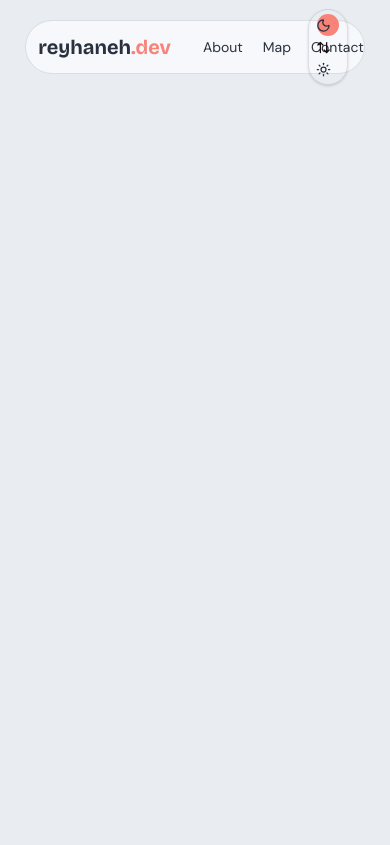
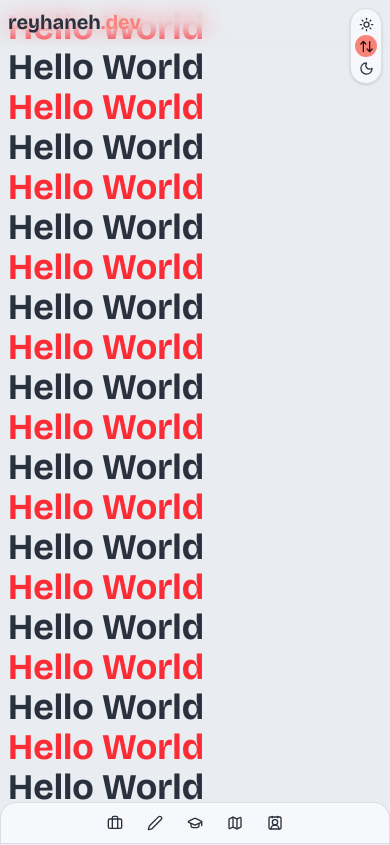
Before and after one commit to reyhaneh-k/reyhaneh.dev, a React (Vite) app: page / in a window 390 px wide. Shown: the top 845 px of the page. Built offline with nearby package versions, Linux system fonts and the light colour scheme.

Commit message:
feat(navbar): updates navbar

```diff
--- a/src/components/ui/themeSwitch/ThemeSwitch.tsx
+++ b/src/components/ui/themeSwitch/ThemeSwitch.tsx
@@ -15,11 +15,11 @@ const ThemeSwitch = ({
 
   return (
     <div
-      aria-label="Color theme"
+      aria-label="Select color theme"
       role="radiogroup"
       className={cn(
-        "border-border shadow-shadow flex rounded-full border p-1 shadow-sm md:w-fit md:flex-row md:gap-1",
-        "relative w-10 flex-col",
+        "border-border shadow-shadow flex w-fit rounded-full border p-1 shadow-sm md:flex-row md:gap-1",
+        "bg-surface relative flex-col-reverse md:bg-transparent",
         className
       )}
     >
@@ -27,14 +27,15 @@ const ThemeSwitch = ({
         layout
         className={cn(
           "bg-accent absolute my-auto size-5.5 rounded-full",
-          theme === THEME.LIGHT && "right-1",
-          theme === THEME.DARK && "left-1",
+          theme === THEME.LIGHT && "top-1 md:right-1",
+          theme === THEME.DARK && "bottom-1 md:left-1",
           theme === THEME.AUTO &&
-            "right-1/2 translate-x-1/2"
+            "bottom-1/2 translate-y-1/2 md:right-1/2 md:translate-x-1/2"
         )}
         transition={{
           type: "spring",
-          visualDuration: 0.2,
+          stiffness: 200,
+          damping: 15,
           bounce: 0.2,
         }}
       />
--- /dev/null
+++ b/src/hooks/useScroll/useScroll.ts
@@ -0,0 +1,17 @@
+import { useEffect, useState } from "react";
+
+const useScroll = () => {
+  const [hasScrolled, setHasScrolled] = useState(false);
+  useEffect(() => {
+    const handleScroll = () => {
+      setHasScrolled(window.scrollY > 0);
+    };
+    handleScroll();
+    window.addEventListener("scroll", handleScroll);
+    return () => {
+      window.removeEventListener("scroll", handleScroll);
+    };
+  }, []);
+  return { hasScrolled };
+};
+export { useScroll };
--- a/src/layouts/rootLayout/RootLayout.tsx
+++ b/src/layouts/rootLayout/RootLayout.tsx
@@ -1,12 +1,16 @@
 import { Outlet } from "@tanstack/react-router";
 
-import Navbar from "./components/navbar/Navbar";
+import BottomNavBar from "./components/bottomNavBar/BottomNavBar";
+import TopNavbar from "./components/topNavBar/TopNavbar";
 
 const RootLayout = () => {
   return (
-    <section className="h-full w-full p-5">
-      <Navbar />
+    <section className="relative h-full w-full">
+      <TopNavbar />
       <Outlet />
+      <footer className="fixed inset-x-0 bottom-0 h-fit md:hidden">
+        <BottomNavBar />
+      </footer>
     </section>
   );
 };
--- /dev/null
+++ b/src/layouts/rootLayout/components/bottomNavBar/BottomNavBar.tsx
@@ -0,0 +1,46 @@
+import { Link } from "@tanstack/react-router";
+
+import { cn } from "@/utils/classname";
+
+import { NAV_LINKS } from "./index.consts";
+const BottomNavBar = () => {
+  return (
+    <nav>
+      <ol
+        className={cn(
+          "flex w-full gap-6 self-center px-8 py-3 text-center",
+          "items-center justify-center",
+          "mx-auto w-full rounded-t-2xl border text-sm",
+          "bg-surface border-border"
+        )}
+      >
+        {NAV_LINKS.map((link) => {
+          const Icon = link.icon;
+          return (
+            <li
+              key={link.href}
+              className={cn(
+                "relative",
+                "after:bg-accent after:absolute after:-bottom-1 after:left-0 after:h-0.5 after:w-full",
+                "after:scale-x-0 after:transition-transform after:duration-100 after:ease-linear after:content-['']",
+                "hover:after:scale-x-100"
+              )}
+            >
+              <Link
+                to={link.href}
+                className="flex items-center gap-2"
+              >
+                <Icon className="xs:size-4 size-4" />
+                <span className="text-muted xs:inline hidden text-xs">
+                  {link.label}
+                </span>
+              </Link>
+            </li>
+          );
+        })}
+      </ol>
+    </nav>
+  );
+};
+
+export default BottomNavBar;
--- /dev/null
+++ b/src/layouts/rootLayout/components/bottomNavBar/index.consts.ts
@@ -0,0 +1,38 @@
+import {
+  BriefcaseIcon,
+  GraduationCapIcon,
+  PenIcon,
+  MapIcon,
+  ContactRoundIcon,
+} from "lucide-react";
+
+const NAV_LINKS: {
+  label: string;
+  href: string;
+  icon: React.ElementType;
+}[] = [
+  {
+    label: "Work",
+    href: "/work",
+    icon: BriefcaseIcon,
+  },
+  {
+    label: "Writing",
+    href: "/writing",
+    icon: PenIcon,
+  },
+  {
+    label: "Study",
+    href: "/study",
+    icon: GraduationCapIcon,
+  },
+
+  { label: "Map", href: "/map", icon: MapIcon },
+  {
+    label: "Contact",
+    href: "/contact",
+    icon: ContactRoundIcon,
+  },
+];
+
+export { NAV_LINKS };
--- a/src/layouts/rootLayout/components/navbar/Navbar.tsx
+++ /dev/null
@@ -1,64 +0,0 @@
-import { Link } from "@tanstack/react-router";
-
-import { ThemeSwitch } from "@/components/ui/themeSwitch/ThemeSwitch";
-import { cn } from "@/utils/classname";
-
-import { NAV_LINKS, ROOT_LINK } from "./index.consts";
-const Navbar = () => {
-  return (
-    <nav>
-      <ol
-        className={cn(
-          "self-cente relative flex w-fit items-center justify-center gap-5 py-3 text-center lg:gap-6",
-          "border-border bg-surface mx-auto rounded-full border",
-          "sm:px-8 md:px-28 lg:px-32",
-          "text-sm"
-        )}
-      >
-        {NAV_LINKS.slice(0, 3).map((link) => (
-          <li
-            key={link.href}
-            className={cn(
-              "relative",
-              "after:bg-accent after:absolute after:-bottom-1 after:left-0 after:h-0.5 after:w-full",
-              "after:scale-x-0 after:transition-transform after:duration-100 after:ease-linear after:content-['']",
-              "hover:after:scale-x-100",
-              "md:vible hidden"
-            )}
-          >
-            <Link to={link.href}>{link.label}</Link>
-          </li>
-        ))}
-        <li
-          className={cn(
-            "font-display mx-3 text-xl font-bold",
-            "transition-transform duration-100 ease-linear hover:-translate-y-0.5 hover:scale-105"
-          )}
-        >
-          <Link to="/">
-            <span>{ROOT_LINK.label[0]}</span>
-            <span className="text-accent">
-              {ROOT_LINK.label[1]}
-            </span>
-          </Link>
-        </li>
-        {NAV_LINKS.slice(3).map((link) => (
-          <li
-            key={link.href}
-            className={cn(
-              "relative",
-              "after:bg-accent after:absolute after:-bottom-1 after:left-0 after:h-0.5 after:w-full",
-              "after:scale-x-0 after:transition-transform after:duration-100 after:ease-linear after:content-['']",
-              "hover:after:scale-x-100"
-            )}
-          >
-            <Link to={link.href}>{link.label}</Link>
-          </li>
-        ))}
-        <ThemeSwitch className="absolute right-4 my-auto" />
-      </ol>
-    </nav>
-  );
-};
-
-export default Navbar;
--- /dev/null
+++ b/src/layouts/rootLayout/components/topNavBar/TopNavbar.tsx
@@ -0,0 +1,100 @@
+import { Link } from "@tanstack/react-router";
+import { motion } from "motion/react";
+
+import { ThemeSwitch } from "@/components/ui/themeSwitch/ThemeSwitch";
+import { useScroll } from "@/hooks/useScroll/useScroll";
+import { cn } from "@/utils/classname";
+
+import { NAV_LINKS, ROOT_LINK } from "./index.consts";
+const TopNavbar = () => {
+  const { hasScrolled } = useScroll();
+  return (
+    <nav
+      className={cn(
+        "fixed top-0 w-full md:static",
+        "p-2 pb-3 md:p-5"
+      )}
+    >
+      <div
+        aria-hidden
+        className={cn(
+          "pointer-events-none absolute inset-x-0 top-0 -z-10 h-full md:hidden",
+          "bg-canvas/50 backdrop-blur-md",
+          "mask-[linear-gradient(to_bottom,black_0%,black_45%,transparent_100%)]",
+          "[-webkit-mask-image:linear-gradient(to_bottom,black_0%,black_45%,transparent_100%)]"
+        )}
+      />
+      <motion.ol
+        data-should-hide={hasScrolled}
+        className={cn(
+          "group",
+          "relative flex w-fit gap-5 text-center md:gap-4 md:py-3 lg:gap-6",
+          "items-start justify-between md:items-center md:justify-center",
+          "w-full text-sm md:mx-auto md:rounded-full",
+          "sm:px-0 md:px-28 lg:px-32",
+          "md:bg-surface bg-transparent",
+          "md:border-border border-transparent md:border",
+          "md:data-[should-hide=true]:translate-y-[-200%]"
+        )}
+        layout
+        transition={{
+          type: "spring",
+          stiffness: 200,
+          damping: 15,
+          bounce: 0.25,
+        }}
+      >
+        {NAV_LINKS.slice(0, 3).map((link) => (
+          <li
+            key={link.href}
+            className={cn(
+              "relative",
+              "after:bg-accent after:absolute after:-bottom-1 after:left-0 after:h-0.5 after:w-full",
+              "after:scale-x-0 after:transition-transform after:duration-100 after:ease-linear after:content-['']",
+              "hover:after:scale-x-100",
+              "hidden md:inline"
+            )}
+          >
+            <Link to={link.href}>{link.label}</Link>
+          </li>
+        ))}
+        <li
+          className={cn(
+            "font-display text-xl font-bold md:mx-3",
+            "transition-transform duration-100 ease-linear hover:-translate-y-0.5 hover:scale-105"
+          )}
+        >
+          <Link to="/">
+            <span>{ROOT_LINK.label[0]}</span>
+            <span className="text-accent">
+              {ROOT_LINK.label[1]}
+            </span>
+          </Link>
+        </li>
+        {NAV_LINKS.slice(3).map((link) => (
+          <li
+            key={link.href}
+            className={cn(
+              "relative",
+              "after:bg-accent after:absolute after:-bottom-1 after:left-0 after:h-0.5 after:w-full",
+              "after:scale-x-0 after:transition-transform after:duration-100 after:ease-linear after:content-['']",
+              "hover:after:scale-x-100",
+              "hidden md:inline"
+            )}
+          >
+            <Link to={link.href}>{link.label}</Link>
+          </li>
+        ))}
+
+        <ThemeSwitch
+          className={cn(
+            "absolute right-0 my-auto transition-transform duration-100 ease-in-out md:right-4",
+            "group-data-[should-hide=true]:translate-x-[200%]"
+          )}
+        />
+      </motion.ol>
+    </nav>
+  );
+};
+
+export default TopNavbar;
--- a/src/routes/__root.tsx
+++ b/src/routes/__root.tsx
@@ -2,13 +2,12 @@ import {
   createRootRoute,
   Outlet,
 } from "@tanstack/react-router";
-import { TanStackRouterDevtools } from "@tanstack/react-router-devtools";
 
 const RootLayout = () => {
   return (
     <>
+      {/* <TanStackRouterDevtools /> */}
       <Outlet />
-      <TanStackRouterDevtools />
     </>
   );
 };
--- a/src/routes/_app/-components/hero/Hero.tsx
+++ b/src/routes/_app/-components/hero/Hero.tsx
@@ -1,3 +1,19 @@
+import { cn } from "@/utils/classname";
+
 export function Hero() {
-  return <div></div>;
+  return (
+    <div>
+      {Array.from({ length: 50 }).map((_, index) => (
+        <h1
+          key={index}
+          className={cn(
+            "text-4xl font-bold",
+            index % 2 === 0 && "text-red-500"
+          )}
+        >
+          Hello World
+        </h1>
+      ))}
+    </div>
+  );
 }
--- a/src/styles/index.css
+++ b/src/styles/index.css
@@ -81,6 +81,10 @@
   --color-lime-900: #566b1c;
 }
 
+@theme {
+  --breakpoint-xs: 30rem;
+}
+
 :root {
   color-scheme: light;
 
@@ -106,7 +110,9 @@
   --canvas-muted: #0f131a;
   --surface: #151a22;
   --surface-muted: #1b212b;
-  --ink: #e4rgba(255, 0, 0, 0.55)-ink-subtle: #5d6875;
+  --ink: #e4e9ef;
+  --ink-muted: #c5cad0;
+  --ink-subtle: #a1a7af;
   --line: rgb(228 233 239 / 0.13);
   --on-accent: #1a1010;
   --shadow: rgb(228 233 239 / 0.08);
@@ -124,7 +130,7 @@
 
 @layer base {
   html {
-    @apply h-full max-w-full;
+    @apply h-full max-w-full scrollbar-none *:scrollbar-none;
   }
   body {
     @apply bg-canvas text-ink font-optical-auto h-full w-full font-sans transition-colors duration-300 ease-in-out;
```
Also changed, not shown: src/layouts/rootLayout/components/topNavBar/index.consts.ts (renamed from src/layouts/rootLayout/components/navbar/index.consts.ts).
